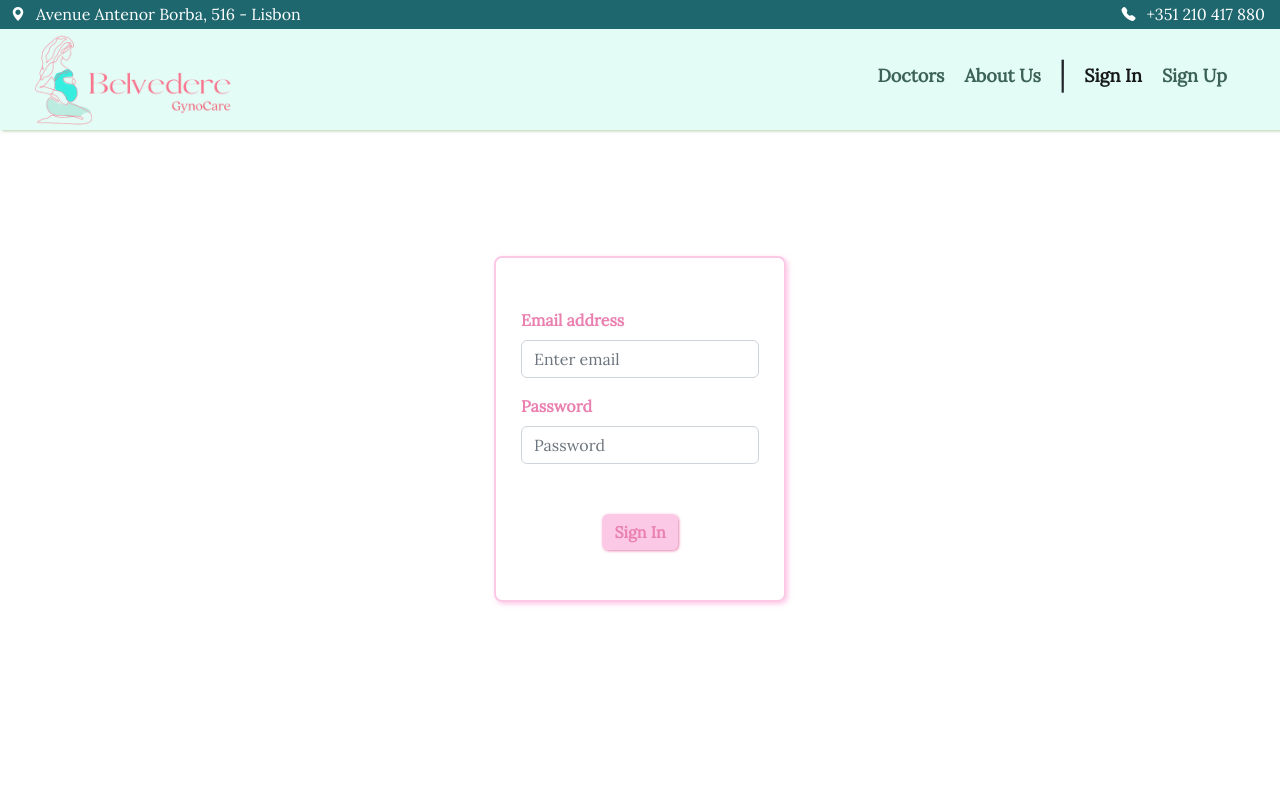
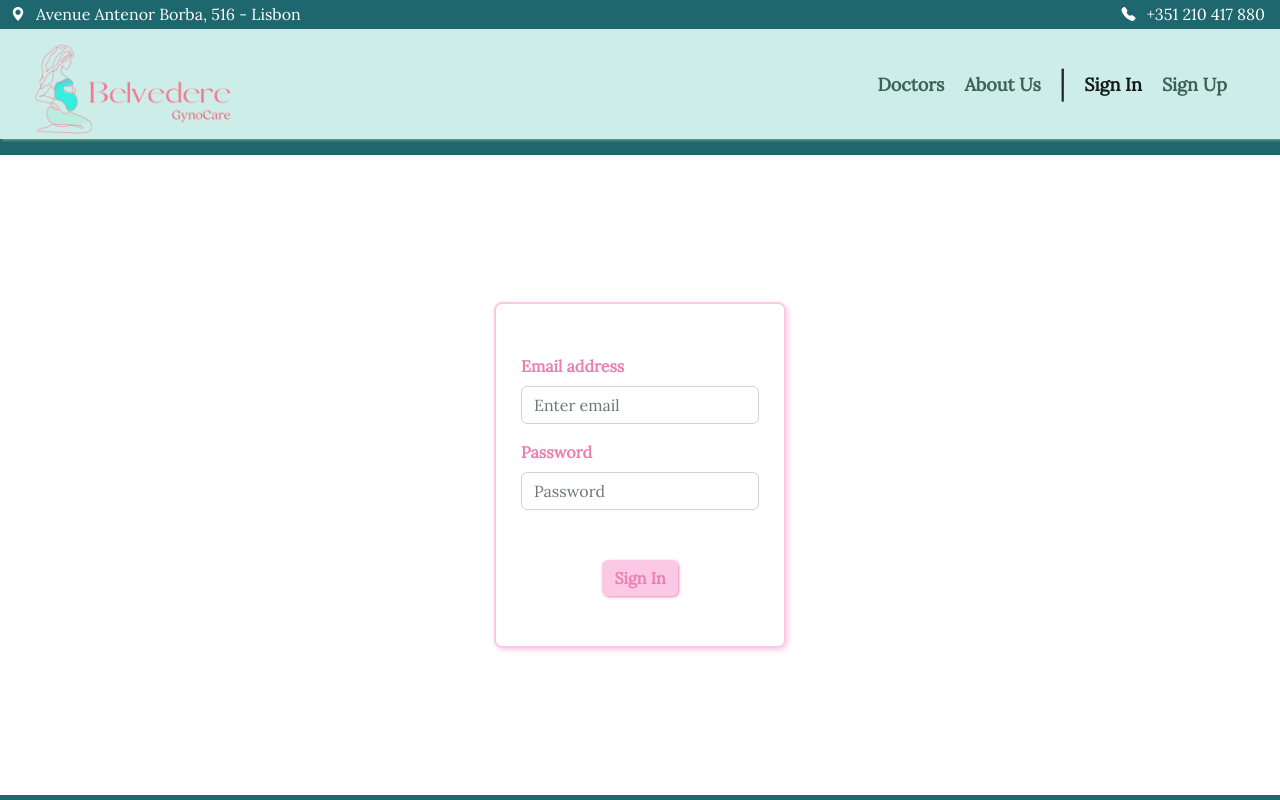
Before and after one commit to ligiatirado/clinic-react, a React (Create React App) app: page /signin in a window 1280 px wide. Shown: the top 800 px of the page. Built offline with nearby package versions, Linux system fonts and the light colour scheme.

Commit message:
verificaçao de login

```diff
--- a/src/App.js
+++ b/src/App.js
@@ -8,20 +8,46 @@ import Navsup from "./components/navbar/Navsup";
 import About from "./Pages/About";
 import SigIn from "./Pages/SignIn";
 import SignUp from "./Pages/SignUp";
+import React from "react";
 
-const App = () => {
+export default class App extends React.Component {
+  constructor(props) {
+
+    super(props);
+    this.onLogin = this.onLogin.bind(this);
+    this.state = {
+      isLoggedIn: false,
+      userData: {
+        name: null,
+        email: null
+      }
+    }
+  }
+
+  onLogin(isLoggedIn, userEmail) {
+    this.setState({
+      isLoggedIn: isLoggedIn,
+      userData: {
+        email: userEmail
+      }
+    })
+  }
+
+  render() {
     return (
       <>
         <Navsup />
-      <NavegationBar />
+        <NavegationBar userLogado={this.state.isLoggedIn} emailLogado={this.state.userData.email} />
         <Routes>
           <Route path="/" element={<Home />} />
           <Route path="/about" element={<About />} />
-        <Route path="/signin" element={<SigIn />} />
+          <Route path="/signin" element={<SigIn onLogin={this.onLogin} />} />
           <Route path="/signup" element={<SignUp />} />
         </Routes>
       </>
     );
+
+
+
   }
-
-export default App;
+}
--- a/src/Pages/About.jsx
+++ b/src/Pages/About.jsx
@@ -2,12 +2,13 @@ import "./about.css"
 import "bootstrap/dist/css/bootstrap.min.css";
 import "bootstrap/dist/js/bootstrap.bundle.min";
 import Footer from "../components/footer/footer";
+import CentralContainer from "../components/central-container/CentralContainer";
 
 function About() {
     return (
       <>
         <div>
-
+          <CentralContainer />
           <Footer />
         </div>
       </>
--- a/src/Pages/SignIn.jsx
+++ b/src/Pages/SignIn.jsx
@@ -6,10 +6,10 @@ import FormLogin from "../components/form-login/FormLogin";
 
 
 
-function SigIn() {
+function SigIn(props) {
     return (
         <>
-        <FormLogin />
+        <FormLogin onLogin ={props.onLogin} />
         <Footer />
         </>
     );
--- /dev/null
+++ b/src/components/central-container/CentralContainer.jsx
@@ -0,0 +1,14 @@
+import "./centralContainer.css";
+import React from "react";
+import "bootstrap/dist/css/bootstrap.min.css";
+import "bootstrap/dist/js/bootstrap.bundle.min";
+
+function CentralContainer() {
+    return (
+        <div className="central-container">
+            <p>teste</p>
+        </div>
+    );
+}
+
+export default CentralContainer;
--- /dev/null
+++ b/src/components/central-container/centralContainer.css
@@ -0,0 +1,7 @@
+.central-container{
+    display: flex;
+    /* min-height: 100vh; */
+    background-color: white;
+    /* z-index: 5; */
+    position:relative;
+}
--- a/src/components/form-login/FormLogin.jsx
+++ b/src/components/form-login/FormLogin.jsx
@@ -5,11 +5,25 @@ import "bootstrap/dist/js/bootstrap.bundle.min";
 import Button from "react-bootstrap/Button";
 import Form from "react-bootstrap/Form";
 
-function FormLogin() {
+function FormLogin(props) {
+
+
+  const onLoginFormSubmit = (event) => {
+    event.preventDefault();
+    const login = (event.target.formBasicEmail.value);
+    const password = (event.target.formBasicPassword.value);
+
+    if (login !== 'ligiagtirado@gmail.com' || password != 123){
+      alert("Login ou senha incorretos");
+      return;
+    }
+    props.onLogin(true, login);
+  }
+
   return (
     <Container className="container-login">
       <div className="content-container-login">
-        <Form>
+        <Form onSubmit={onLoginFormSubmit} >
           <Form.Group className="mb-3 label" controlId="formBasicEmail">
             <Form.Label>Email address</Form.Label>
             <Form.Control type="email" placeholder="Enter email" />
--- a/src/components/form-login/formLogin.css
+++ b/src/components/form-login/formLogin.css
@@ -6,7 +6,7 @@
     background-color: white;
     display: flex;
     min-width: 100%;
-    min-height: 100vh;
+    min-height: 80vh;
     justify-content: center;
     align-items: center;
 }
--- a/src/components/form-signup/formSignUp.css
+++ b/src/components/form-signup/formSignUp.css
@@ -6,7 +6,7 @@
     background-color: white;
     display: flex;
     min-width: 100%;
-    min-height: 100vh;
+    min-height: 80vh;
     justify-content: center;
     align-items: center;
 }
--- a/src/components/navbar/navbar.css
+++ b/src/components/navbar/navbar.css
@@ -1,16 +1,10 @@
 .container-navbar {
     background-color: rgba(224, 253, 245, 90%);
-    position: absolute;
     width: 100%;
     top: 0;
     left: 0;
-    z-index: 5;
     margin-top: 100px;
     box-shadow: 2px 1px 3px rgba(161, 194, 152, 80%) ;
-}
-
-.container-fluid {
-    margin-top: 20px;
 }
 
 .container {
@@ -54,7 +48,6 @@ h2 {
     font-weight: 100;
     margin: 0 8px;
 }
-
 
 
 /* ######  MENU LATERAL #######*/
--- a/src/components/navbar/navbar.jsx
+++ b/src/components/navbar/navbar.jsx
@@ -8,13 +8,13 @@ import { NavLink } from 'react-router-dom';
 
 import Offcanvas from 'react-bootstrap/Offcanvas';
 
-function NavegationBar() {
+function NavegationBar(props) {
   return (
     <>
       {['lg'].map((expand) => (
         <Navbar key={expand} expand={expand} className="mb-3 container-navbar">
           <Container fluid>
-            <Navbar.Brand href="#">
+            <Navbar.Brand href="/">
               <img className="logo-nav" src={logo} alt="" />
             </Navbar.Brand>
             <Navbar.Toggle aria-controls={`offcanvasNavbar-expand-${expand}`} />
@@ -24,11 +24,12 @@ function NavegationBar() {
               placement="end">
               <Offcanvas.Header closeButton>
                 <Offcanvas.Title id={`offcanvasNavbarLabel-expand-${expand}`}>
-                  {/* <a className="offcanvas-title" href="#home"> Belvedere GynoCare </a> */}
                   <NavLink className="offcanvas-title" to="/">Belvedere GynoCare</NavLink>
                 </Offcanvas.Title>
               </Offcanvas.Header>
               <Offcanvas.Body>
+                {
+                  !props.userLogado ?
                       <Nav className="justify-content-end flex-grow-1 pe-3">
                         <NavLink className="nav-link" to="/">Doctors</NavLink>
                         <NavLink className="nav-link" to="/about">About Us</NavLink>
@@ -36,6 +37,11 @@ function NavegationBar() {
                         <NavLink className="nav-link" to="/signin">Sign In</NavLink>
                         <NavLink className="nav-link" to="/signup">Sign Up</NavLink>
                       </Nav>
+                    :
+                    <div>
+                      {props.emailLogado}
+                    </div>
+                }
               </Offcanvas.Body>
             </Navbar.Offcanvas>
           </Container>
```
Lines whose indentation alone changed are shown as unchanged.
